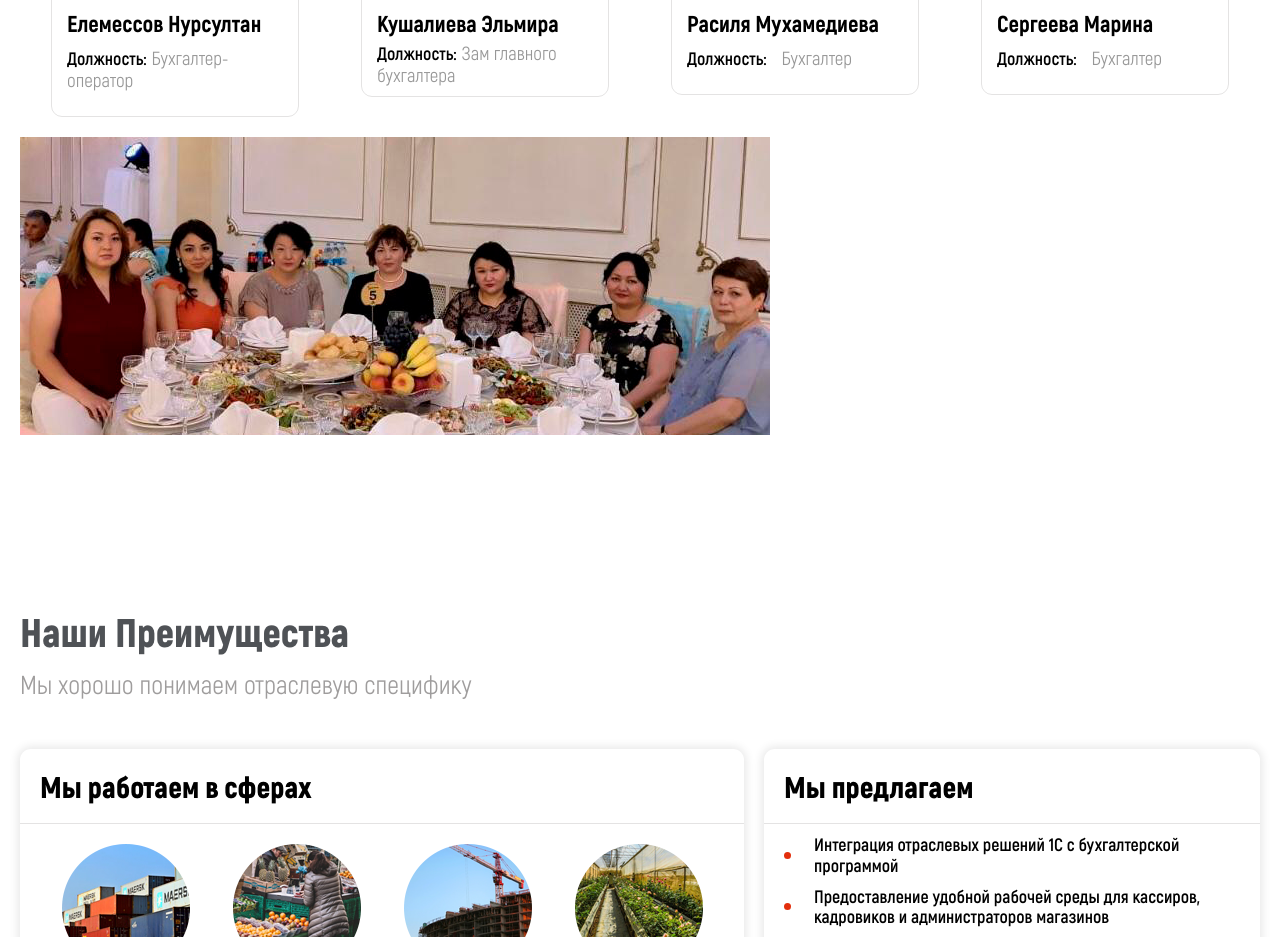
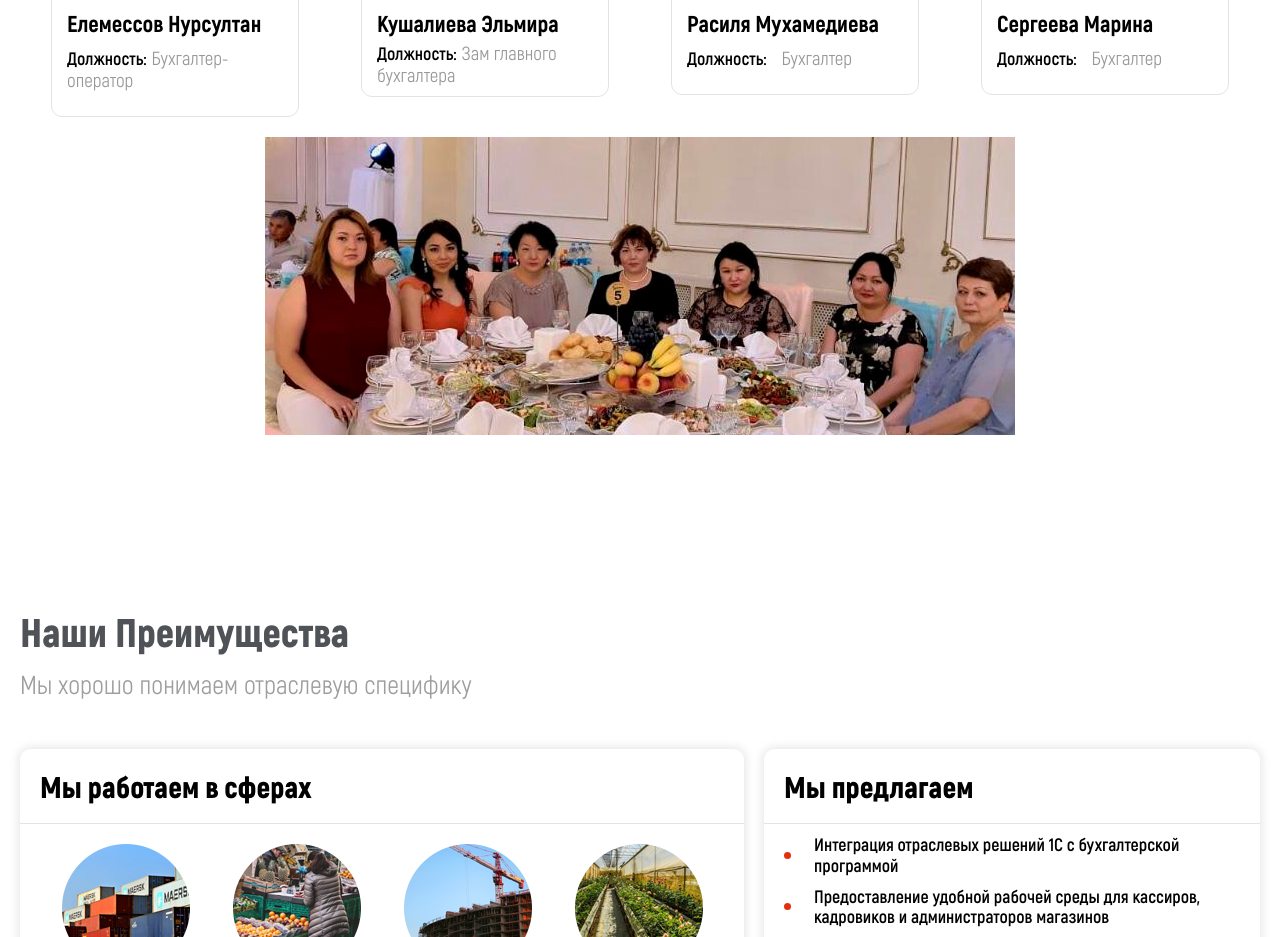
Before and after one commit to eenurike/AGNes, a plain HTML site: page index.html in a window 1280 px wide. Shown: the part 3900-4837 px from the top of the page. Drawn offline with Linux system fonts and the light colour scheme.

Commit message:
коректировка фотографии

```diff
--- a/css/style.less
+++ b/css/style.less
@@ -1118,7 +1118,14 @@ section:not(.constacts_header) {
 article {
 	.wrapper {
 		.allColective {
-			margin: 0 auto;
+			display: -webkit-box;
+			display: -webkit-flex;
+			display: -moz-box;
+			display: flex;
+			-webkit-box-pack: center;
+			-webkit-justify-content: center;
+			-moz-box-pack: center;
+			justify-content: center;
 		}
 
 		.collective {
--- a/index.html
+++ b/index.html
@@ -514,7 +514,9 @@
             </div>
 
                 <div class="allColective">
-                    <img src="img/party.jpg" alt="">
+                    <div class="imageColective">
+                        <img src="img/party.jpg" alt="">
+                    </div>
                 </div>
         </div>
     </article>
```
Also changed, not shown: css/style.css.
